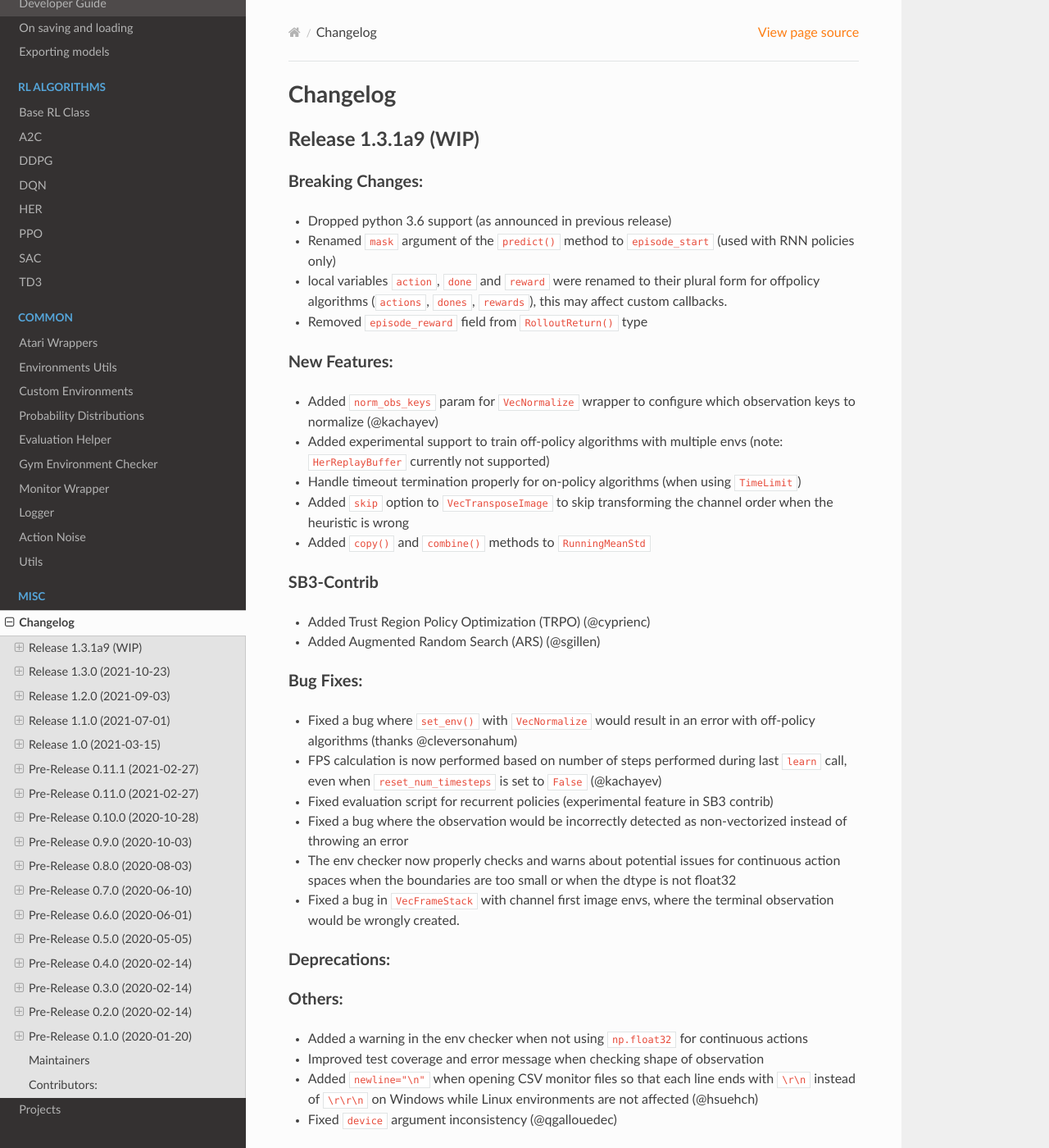
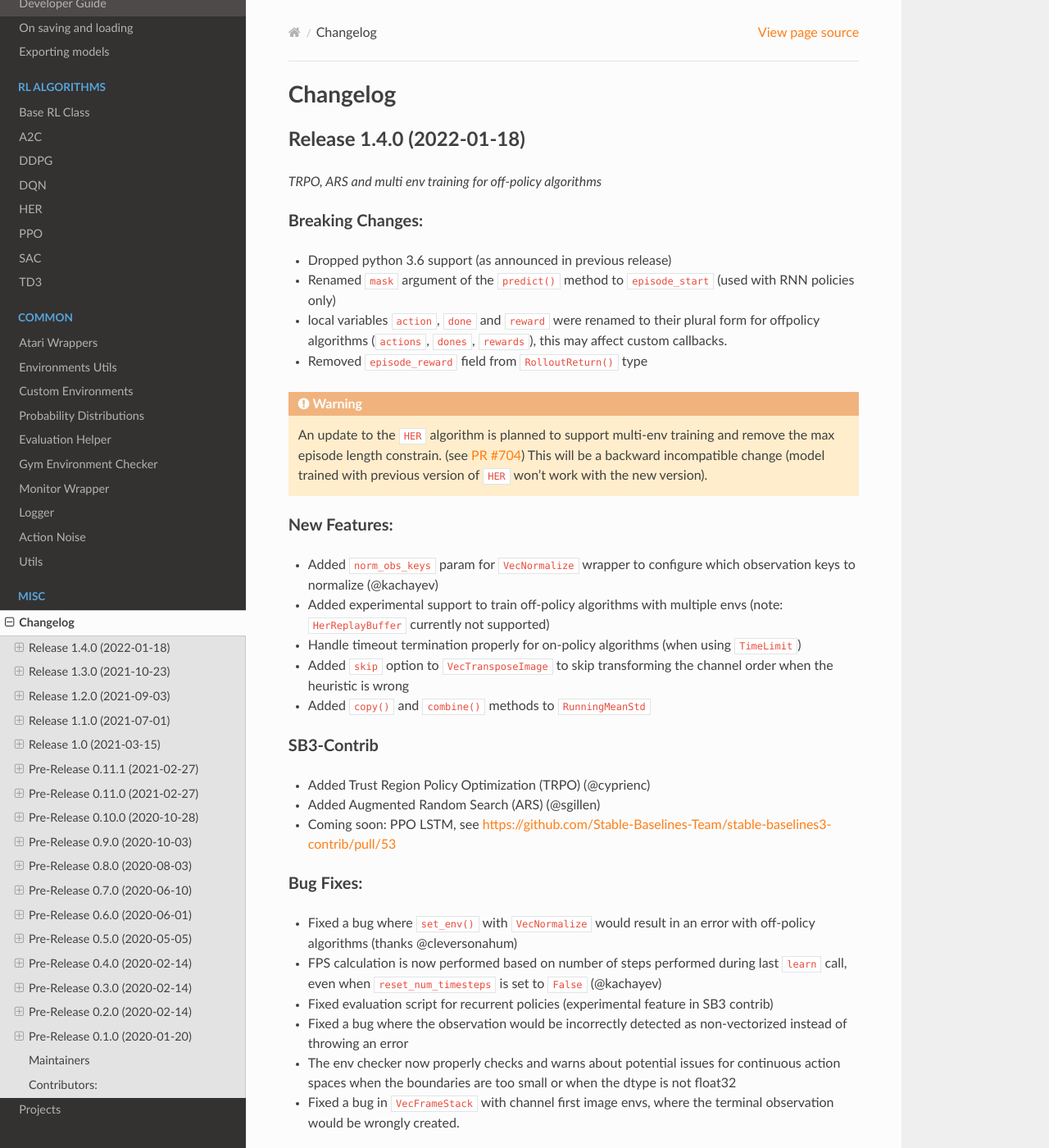
Before and after one commit to DLR-RM/stable-baselines3, a Sphinx documentation site: the page built from docs/misc/changelog.rst, in a window 1280 px wide and 1400 px high. Shown: the whole window at 82% size. Built offline with Sphinx 7.4.7 and the Read the Docs theme 2.0.0, drawn with Linux system fonts in a browser that asks for light colours.

Commit message:
Release 1.4.0

```diff
--- a/docs/misc/changelog.rst
+++ b/docs/misc/changelog.rst
@@ -4,8 +4,10 @@ Changelog
 ==========
 
 
-Release 1.3.1a9 (WIP)
+Release 1.4.0 (2022-01-18)
 ---------------------------
+
+*TRPO, ARS and multi env training for off-policy algorithms*
 
 Breaking Changes:
 ^^^^^^^^^^^^^^^^^
@@ -14,6 +16,15 @@ Breaking Changes:
 - local variables ``action``, ``done`` and ``reward`` were renamed to their plural form for offpolicy algorithms (``actions``, ``dones``, ``rewards``),
   this may affect custom callbacks.
 - Removed ``episode_reward`` field from ``RolloutReturn()`` type
+
+
+.. warning::
+
+    An update to the ``HER`` algorithm is planned to support multi-env training and remove the max episode length constrain.
+    (see `PR #704 <https://github.com/DLR-RM/stable-baselines3/pull/704>`_)
+    This will be a backward incompatible change (model trained with previous version of ``HER`` won't work with the new version).
+
+
 
 New Features:
 ^^^^^^^^^^^^^
@@ -27,6 +38,7 @@ SB3-Contrib
 ^^^^^^^^^^^
 - Added Trust Region Policy Optimization (TRPO) (@cyprienc)
 - Added Augmented Random Search (ARS) (@sgillen)
+- Coming soon: PPO LSTM, see https://github.com/Stable-Baselines-Team/stable-baselines3-contrib/pull/53
 
 Bug Fixes:
 ^^^^^^^^^^
--- a/stable_baselines3/version.txt
+++ b/stable_baselines3/version.txt
@@ -1 +1 @@
-1.3.1a9
+1.4.0
```
